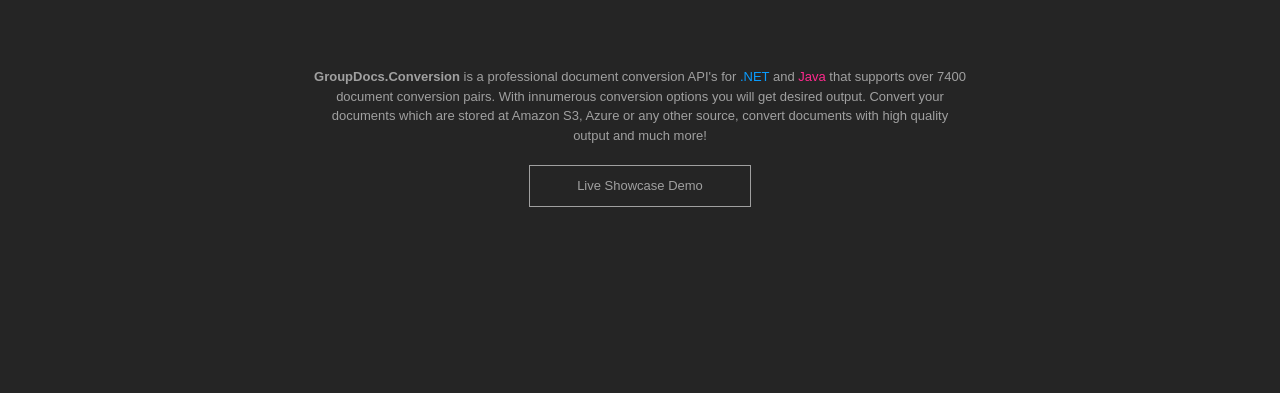
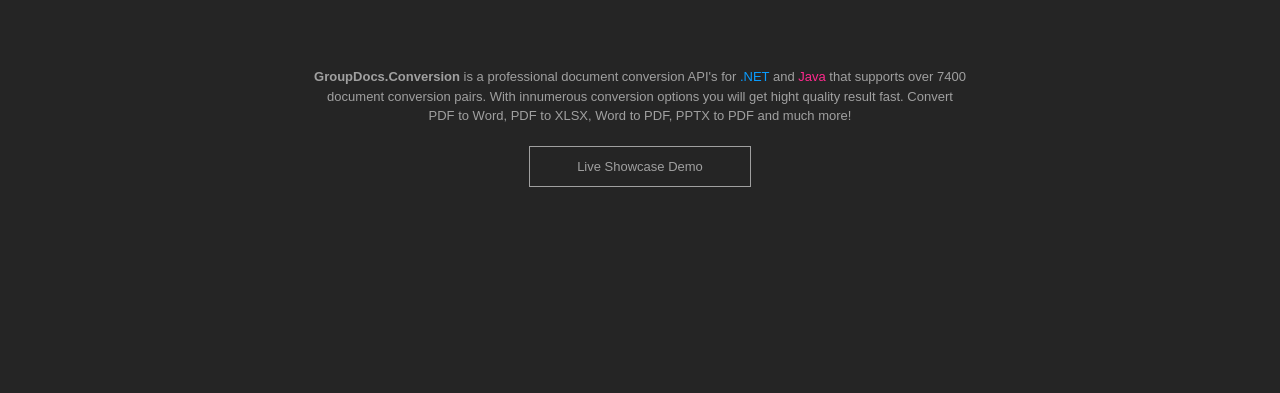
Before and after one commit to groupdocs-conversion/groupdocs-conversion.github.io, a plain HTML site: page index.html in a window 1280 px wide. Shown: the part 344-737 px from the top of the page. Drawn offline with Linux system fonts and the light colour scheme.

Commit message:
Updated description

```diff
--- a/index.html
+++ b/index.html
@@ -26,8 +26,8 @@
 				<strong><a href="https://products.groupdocs.com/conversion">GroupDocs.Conversion</a></strong> is a professional
 				document conversion API's for <a class="dot-net" href="https://products.groupdocs.com/conversion/net">.NET</a> and
 				<a class="java" href="https://products.groupdocs.com/conversion/java">Java</a> that supports over 7400 document conversion pairs.
-				With innumerous conversion options you will get desired output.
-				Convert your documents which are stored at Amazon S3, Azure or any other source, convert documents with high quality output and much more!
+				With innumerous conversion options you will get hight quality result fast.
+				Convert PDF to Word, PDF to XLSX, Word to PDF, PPTX to PDF and much more!
 				<div><a href="https://products.groupdocs.app/conversion/total">Live Showcase Demo</a></div>
 			</div>
 		</div>
```
